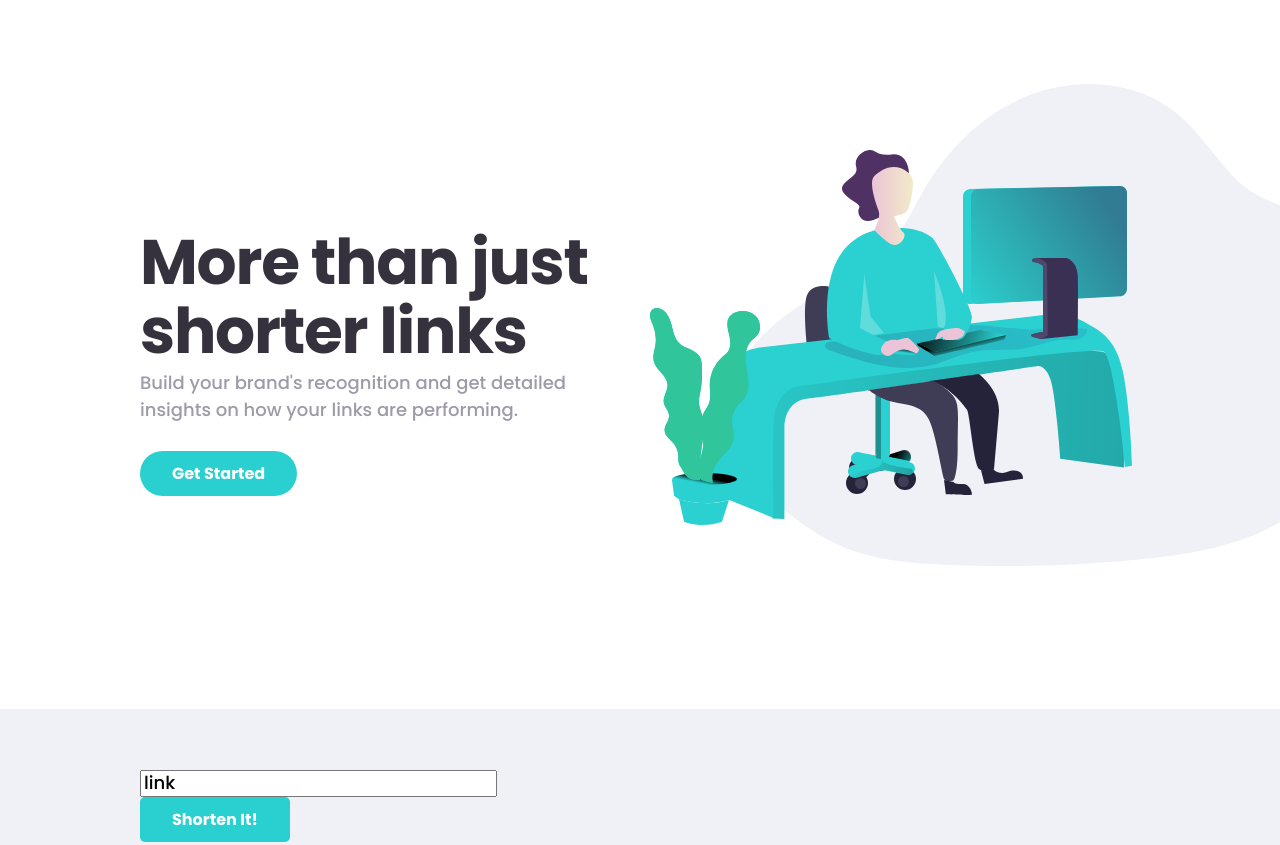
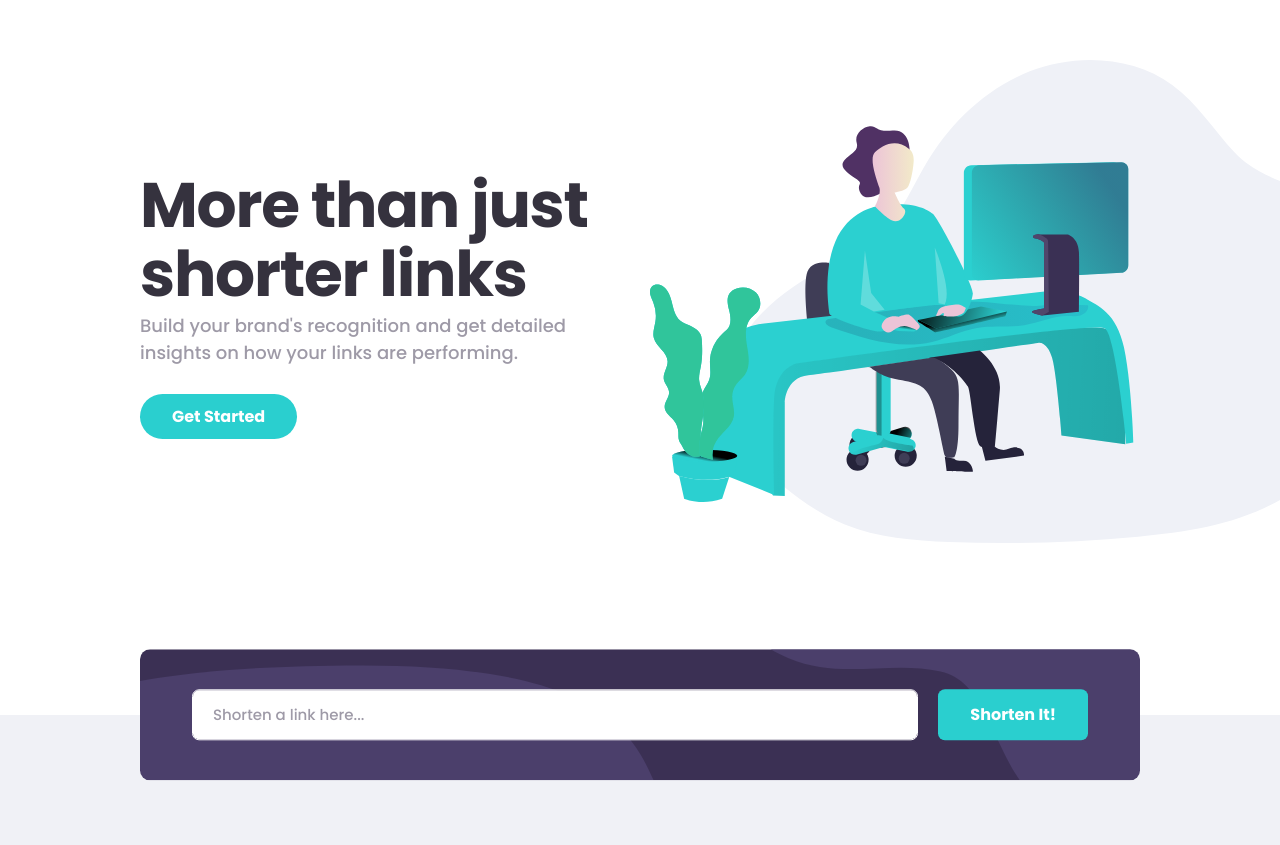
Before and after one commit to leandrodalmolin/url-shortening-front, a website built with webpack: page src/index.html in a window 1280 px wide. Shown: the part 91-936 px from the top of the page. Built offline with nearby package versions, Linux system fonts and the light colour scheme.

Commit message:
Adds basic styles to url shortener form

```diff
--- a/package.json
+++ b/package.json
@@ -34,6 +34,7 @@
     "node-sass": "^7.0.1",
     "postcss": "^8.4.13",
     "postcss-loader": "^6.2.1",
+    "resolve-url-loader": "^5.0.0",
     "sass-loader": "^12.6.0",
     "style-loader": "^3.3.1",
     "stylelint": "^14.8.2",
--- a/src/assets/scss/base/button.scss
+++ b/src/assets/scss/base/button.scss
@@ -7,7 +7,7 @@
   display: inline-block;
   box-sizing: border-box;
   border: 0;
-  border-radius: 5px;
+  border-radius: 7px;
   margin: 0;
   padding: 1.4rem 3.2rem 1.3rem;
   font-size: 1.6rem;
@@ -33,6 +33,7 @@
 
   &:focus-visible {
     outline: 2px solid $brand-color-one;
+    outline-offset: 1px;
   }
 
   // Variations
--- a/src/assets/scss/components/hero.scss
+++ b/src/assets/scss/components/hero.scss
@@ -6,25 +6,20 @@
   display: flex;
   flex-direction: row-reverse;
   align-items: center;
-  height: calc(100vh - #{$header-nav-height});
+  height: 580px;
   gap: $gutter;
 
+  > div {
+    flex: 1;
+  }
+
   &__image {
-    position: relative;
-    flex: 1;
-    width: 100%;
-    height: 100%;
-
     img {
-      position: absolute;
-      top: 10%;
-      left: 0;
+      width: 150%;
     }
   }
 
   &__content {
-    flex: 1;
-
     h1 {
       margin-bottom: 0.3rem;
       font-size: 6.3rem;
@@ -39,18 +34,9 @@
     }
   }
 
-  @include media-query(tablet) {
+  @include media-query(laptop) {
     height: auto;
-    padding: 6rem 0;
-
-    &__image {
-      img {
-        position: relative;
-        top: auto;
-        left: auto;
-        width: 150%;
-      }
-    }
+    padding-top: 2rem;
 
     &__content {
       h1 {
@@ -64,9 +50,13 @@
     }
   }
 
+  @include media-query(tablet) {
+    padding: 5rem 0 6rem;
+  }
+
   @include media-query(mobile) {
     flex-direction: column;
-    padding: 3rem 0;
+    padding-top: 3rem;
 
     &__content {
       margin-top: 2rem;
--- /dev/null
+++ b/src/assets/scss/components/url-shortener.scss
@@ -0,0 +1,47 @@
+// -----------------------------------------------------------------------------
+// URL SHORTENER
+// -----------------------------------------------------------------------------
+
+.url-shortener {
+  position: absolute;
+  left: $gutter;
+  right: $gutter;
+  z-index: 1;
+  box-sizing: border-box;
+  border-radius: 10px;
+  padding: 4rem 5.2rem;
+  background: $section-bg-color-medium url("../../images/bg-shorten-desktop.svg") no-repeat center;
+  background-size: cover;
+  transform: translateY(-50%);
+
+  &__form {
+    display: flex;
+    gap: 2rem;
+  }
+
+  &__control {
+    &:first-child {
+      flex: 1;
+    }
+  }
+
+  .btn {
+    width: 100%;
+    padding: 1.7rem 3.2rem 1.6rem;
+  }
+
+  @include media-query(tablet) {
+    padding: 2rem;
+
+    &__form {
+      flex-direction: column;
+      gap: 1.5rem;
+    }
+  }
+
+  @include media-query(mobile) {
+    background-image: url("../../images/bg-shorten-mobile.svg");
+    background-position: top right;
+    background-size: auto;
+  }
+}
--- /dev/null
+++ b/src/assets/scss/layout/form.scss
@@ -0,0 +1,32 @@
+// -----------------------------------------------------------------------------
+// FORM
+// -----------------------------------------------------------------------------
+
+.form-control {
+  display: block;
+  box-sizing: border-box;
+  width: 100%;
+  border: 1px solid $white;
+  border-radius: 7px;
+  padding: 1.4rem 2rem 1.2rem;
+  font-size: 1.5rem;
+  font-weight: 400;
+  line-height: 1.5;
+  color: $grey-violet;
+  background-color: $white;
+  background-clip: padding-box;
+  transition: border-color 0.15s ease-in-out, box-shadow 0.15s ease-in-out;
+  appearance: none;
+
+  &::placeholder {
+    color: $grey-violet;
+  }
+
+  &:focus {
+    border-color: $brand-color-one;
+    outline: 0;
+    color: $violet-dark;
+    background-color: $white;
+    box-shadow: 0 0 0 0.25rem rgba($brand-color-one, 0.3);
+  }
+}
--- a/src/assets/scss/lib/block.scss
+++ b/src/assets/scss/lib/block.scss
@@ -18,6 +18,14 @@
     }
   }
 
+  &--double {
+    padding: $block-padding-double 0;
+
+    @include media-query($block-half-breakpoint) {
+      padding: ($block-padding-double / 2) 0;
+    }
+  }
+
   // Cancels padding
   &--no-top {
     padding-top: 0;
--- a/src/assets/scss/lib/variables.scss
+++ b/src/assets/scss/lib/variables.scss
@@ -8,6 +8,7 @@
 
 // Block
 $block-padding: 6rem;
+$block-padding-double: $block-padding * 2;
 $block-half-breakpoint: tablet;
 
 // Wrapper
--- a/src/assets/scss/main.scss
+++ b/src/assets/scss/main.scss
@@ -15,7 +15,9 @@
 @import "base/button";
 
 // Layout
+@import "layout/form";
 @import "layout/header-nav";
 
 // Components
 @import "components/hero";
+@import "components/url-shortener";
--- a/src/index.html
+++ b/src/index.html
@@ -36,6 +36,7 @@
     </header>
     <section class="section  overflow-hidden">
         <div class="wrapper">
+            <div class="block  block--double  block--no-top">
                 <div class="hero">
                     <div class="hero__image">
                         <img src="./assets/images/illustration-working.svg" alt="Working Illustration">
@@ -47,20 +48,31 @@
                     </div>
                 </div>
             </div>
+        </div>
     </section>
     <section class="section  section--light">
         <div class="wrapper">
-            <div class="block">
-                <form action="/">
-                    <div>
+            <div class="url-shortener">
+                <form class="url-shortener__form" action="/">
+                    <div class="url-shortener__control">
                         <label for="link" class="sr-only">Link:</label>
-                        <input type="text" value="link" id="link" aria-required="true" placeholder="Shorten a link here..."/>
+                        <input class="form-control"
+                               type="text"
+                               id="link"
+                               aria-required="true"
+                               placeholder="Shorten a link here..."
+                        />
                     </div>
-                    <div>
+                    <div class="url-shortener__control">
                         <button type="submit" class="btn">Shorten It!</button>
                     </div>
                 </form>
-
+            </div>
+        </div>
+    </section>
+    <section class="section  section--light">
+        <div class="wrapper">
+            <div class="block  block--double">
                 <h2>Advanced Statistics</h2>
                 <p>Track how your links are performing across the web with our advanced statistics dashboard.</p>
                 <div>
--- a/webpack.config.js
+++ b/webpack.config.js
@@ -81,6 +81,9 @@ module.exports = (env, argv) => {
                         isProduction ? MiniCssExtractPlugin.loader : 'style-loader',
                         cssLoader,
                         'postcss-loader',
+                        // Resolves relative paths in url() statements based on the original source file
+                        // https://github.com/bholloway/resolve-url-loader
+                        'resolve-url-loader',
                         sassLoader
                     ],
                 },
```
Also changed, not shown: src/assets/images/bg-shorten-desktop.svg (added), src/assets/images/bg-shorten-mobile.svg (added), src/assets/scss/lib/section.scss (line endings or trailing spaces), 1 other file. Lines whose indentation alone changed are shown as unchanged.
